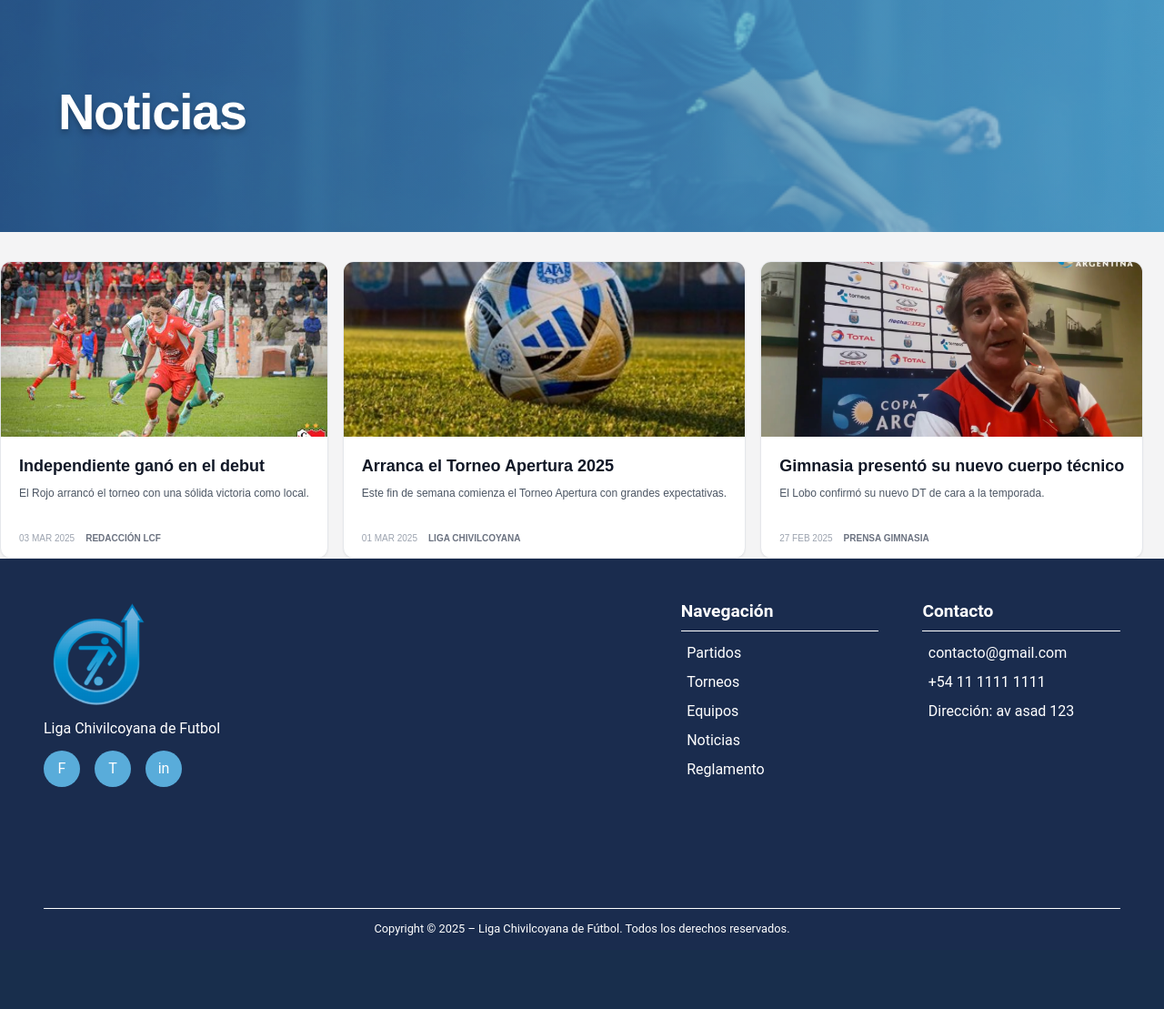
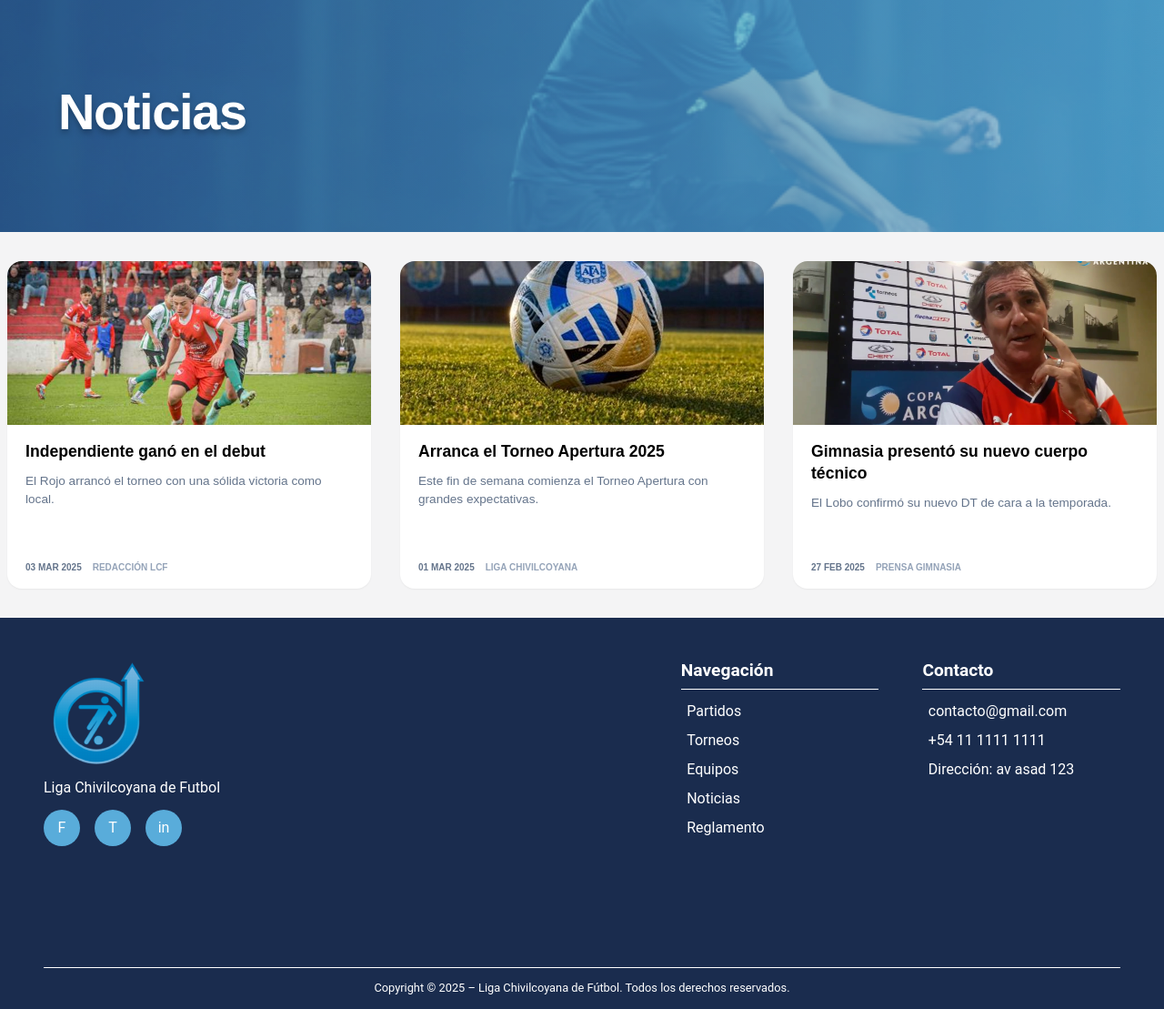
Before and after one commit to JosueGaticaOdato/liga-chivilcoyana-futbol, a Laravel app: page /noticias in a window 1280 px wide. Shown: the part 113-1222 px from the top of the page at 91% size. Before the commit the page ends 1141 px from the top, so only its background shows below. Run offline with Laravel 12, Linux system fonts and the light colour scheme; data comes from the database, SQL or seed files in the repository; style sheets or scripts are compiled from the project's sources.

Commit message:
Apartado noticias, para index y show

```diff
--- /dev/null
+++ b/app/View/Components/NoticiaCard.php
@@ -0,0 +1,22 @@
+<?php
+
+namespace App\View\Components;
+
+use App\Models\Noticia;
+use Closure;
+use Illuminate\Contracts\View\View;
+use Illuminate\View\Component;
+
+class NoticiaCard extends Component
+{
+    public Noticia $noticia;
+    public function __construct(Noticia $noticia)
+    {
+        $this->noticia = $noticia;
+    }
+
+    public function render(): View|Closure|string
+    {
+        return view('components.noticia-card');
+    }
+}
--- a/resources/css/app.css
+++ b/resources/css/app.css
@@ -14,6 +14,7 @@
 @import "./footer.css";
 @import "./components/partido-card.css";
 @import "./components/tabla-posiciones.css";
+@import "./components/noticia-card.css";
 
 
 @theme {
--- /dev/null
+++ b/resources/css/components/noticia-card.css
@@ -0,0 +1,104 @@
+/* ===== CARD NOTICIA ===== */
+.noticia-card {
+    background-color: var(--color-blanco);
+    border-radius: 1rem;
+    overflow: hidden;
+    box-shadow: var(--sombra-ultra-suave);
+
+    height: 22.50rem;
+    width: 21rem;
+}
+
+.noticia-link{
+    display: grid;
+    grid-template-rows: 11.25rem 1fr auto;
+    height: 100%;
+}
+
+.noticia-imagen {
+    overflow: hidden;
+}
+
+.noticia-imagen img {
+    width: 100%;
+    height: 100%;
+    object-fit: cover;
+    display: block;
+}
+
+.noticia-body {
+    padding: 1.125rem 1.25rem;
+    overflow: hidden;
+}
+
+.noticia-titulo {
+    font-size: 1.1rem;
+    font-weight: 700;
+    line-height: 1.35;
+    margin-bottom: 0.625rem;
+
+    display: -webkit-box;
+    -webkit-line-clamp: 2;
+    -webkit-box-orient: vertical;
+    overflow: hidden
+}
+
+.noticia-descripcion {
+    font-size: 0.85rem;
+    line-height: 1.5;
+    color: var(--color-letras-terceario);
+
+    display: -webkit-box;
+    -webkit-line-clamp: 2;
+    -webkit-box-orient: vertical;
+    overflow: hidden;
+}
+
+.noticia-footer {
+    padding: 0.875rem 1.25rem 1.125rem;
+    display: flex;
+    align-items: center;
+    gap: 0.75rem;
+
+    font-size: 0.625rem;
+    font-weight: 600;
+    text-transform: uppercase;
+
+    color: var(--color-letras-terceario);
+}
+
+.noticia-footer .autor {
+    font-weight: 700;
+    color: var(--color-letras-cuaternario);
+}
+
+/* ===================================================
+   RESPONSIVE
+======================================================
+*/
+
+/* ===================================================
+   TABLET (>= 768px)
+====================================================== */
+
+@media (min-width: 768px) {}
+
+/* ===================================================
+   DESKTOP (>= 1024px)
+====================================================== */
+
+@media (min-width: 1024px) {
+    .noticia-card{
+        width: 25rem;
+    }
+
+    .noticia-imagen img {
+        transition: transform 0.5s ease;
+    }
+
+    .noticia-card:hover .noticia-imagen img {
+        transform: scale(1.05);
+    }
+
+
+}
--- a/resources/css/noticias/index.css
+++ b/resources/css/noticias/index.css
@@ -1,109 +1,8 @@
 .noticias{
     display: flex;
-    gap: 1rem;
+    flex-wrap: wrap;
+    gap: 2rem;
+    justify-content: center;
+    align-items: center;
+    padding-bottom: 2rem;
 }
-
-/* ===============================
-   CONTENEDOR PRINCIPAL
-================================ */
-.noticia-card {
-    background-color: var(--surface-light, #ffffff);
-    border: 1px solid #e5e7eb;
-    border-radius: 12px;
-    overflow: hidden;
-    box-shadow: 0 1px 2px rgba(0, 0, 0, 0.05);
-    transition: box-shadow 0.3s ease;
-    min-width: 20rem;
-}
-
-.noticia-card:hover {
-    box-shadow: 0 6px 15px rgba(0, 0, 0, 0.08);
-}
-
-/* ===============================
-   LINK GENERAL
-================================ */
-.noticia-link {
-    display: block;
-    text-decoration: none;
-    color: inherit;
-}
-
-/* ===============================
-   IMAGEN
-================================ */
-.noticia-imagen {
-    height: 192px; /* h-48 */
-    overflow: hidden;
-}
-
-.noticia-imagen img {
-    width: 100%;
-    height: 100%;
-    object-fit: cover;
-    transition: transform 0.5s ease;
-}
-
-.noticia-card:hover .noticia-imagen img {
-    transform: scale(1.05);
-}
-
-/* ===============================
-   BODY
-================================ */
-.noticia-body {
-    padding: 20px;
-}
-
-/* ===============================
-   TITULO
-================================ */
-.noticia-titulo {
-    font-size: 1.125rem; /* text-lg */
-    font-weight: 700;
-    line-height: 1.4;
-    margin-bottom: 8px;
-    color: #111827;
-    transition: color 0.3s ease;
-}
-
-.noticia-card:hover .noticia-titulo {
-    color: var(--primary, #f97316); /* color primario */
-}
-
-/* ===============================
-   DESCRIPCION
-================================ */
-.noticia-descripcion {
-    font-size: 0.75rem; /* text-xs */
-    color: #4b5563;
-    line-height: 1.5;
-    margin-bottom: 16px;
-
-    display: -webkit-box;
-    -webkit-line-clamp: 2;
-    -webkit-box-orient: vertical;
-    overflow: hidden;
-}
-
-/* ===============================
-   FOOTER
-================================ */
-.noticia-footer {
-    padding: 0 20px 16px;
-    display: flex;
-    align-items: center;
-    gap: 12px;
-    font-size: 0.625rem; /* text-[10px] */
-    color: #9ca3af;
-    text-transform: uppercase;
-    font-weight: 500;
-}
-
-/* ===============================
-   AUTOR
-================================ */
-.noticia-footer .autor {
-    font-weight: 700;
-    color: #6b7280;
-}
--- /dev/null
+++ b/resources/views/components/noticia-card.blade.php
@@ -0,0 +1,31 @@
+<article class="noticia-card">
+
+    <a href="{{ route('noticias.show', $noticia) }}" class="noticia-link">
+
+        @if ($noticia->imagen)
+            <figure class="noticia-imagen">
+                <img src="{{ asset('storage/' . $noticia->imagen) }}" alt="{{ $noticia->titulo }}">
+            </figure>
+        @endif
+
+        <header class="noticia-body">
+            <h2 class="noticia-titulo">{{ $noticia->titulo }}</h2>
+
+            <p class="noticia-descripcion">
+                {{ $noticia->descripcion }}
+            </p>
+        </header>
+
+        <footer class="noticia-footer">
+            <time datetime="{{ $noticia->fecha_publicacion?->format('Y-m-d') }}">
+                {{ $noticia->fecha_publicacion?->format('d M Y') }}
+            </time>
+
+            @if ($noticia->autor)
+                <span class="autor">{{ $noticia->autor }}</span>
+            @endif
+        </footer>
+
+    </a>
+
+</article>
--- a/resources/views/noticias/index.blade.php
+++ b/resources/views/noticias/index.blade.php
@@ -14,40 +14,7 @@
 
     <section class="noticias">
         @forelse ($noticias as $noticia)
-            <article class="noticia-card">
-
-                <a href="{{ route('noticias.show', $noticia) }}" class="noticia-link">
-
-                    @if ($noticia->imagen)
-                        <figure class="noticia-imagen">
-                            <img
-                                src="{{ asset('storage/' . $noticia->imagen) }}"
-                                alt="{{ $noticia->titulo }}"
-                            >
-                        </figure>
-                    @endif
-
-                    <header class="noticia-body">
-                        <h2 class="noticia-titulo">{{ $noticia->titulo }}</h2>
-
-                        <p class="noticia-descripcion">
-                            {{ $noticia->descripcion }}
-                        </p>
-                    </header>
-
-                    <footer class="noticia-footer">
-                        <time datetime="{{ $noticia->fecha_publicacion?->format('Y-m-d') }}">
-                            {{ $noticia->fecha_publicacion?->format('d M Y') }}
-                        </time>
-
-                        @if ($noticia->autor)
-                            <span class="autor">{{ $noticia->autor }}</span>
-                        @endif
-                    </footer>
-
-                </a>
-
-            </article>
+            <x-noticia-card :noticia="$noticia" />
         @empty
             <p>No hay noticias publicadas.</p>
         @endforelse
--- a/resources/views/noticias/show.blade.php
+++ b/resources/views/noticias/show.blade.php
@@ -3,7 +3,7 @@
 @section('title', 'Noticias')
 
 @push('styles')
-    @vite('resources/css/noticias/index.css')
+    @vite('resources/css/noticias/show.css')
 @endpush
 
 @section('content')
```
Also changed, not shown: resources/css/components/tabla-posiciones2.css (deleted, +0 -123 lines), resources/css/noticias/show.css (added, +105 -0 lines).
